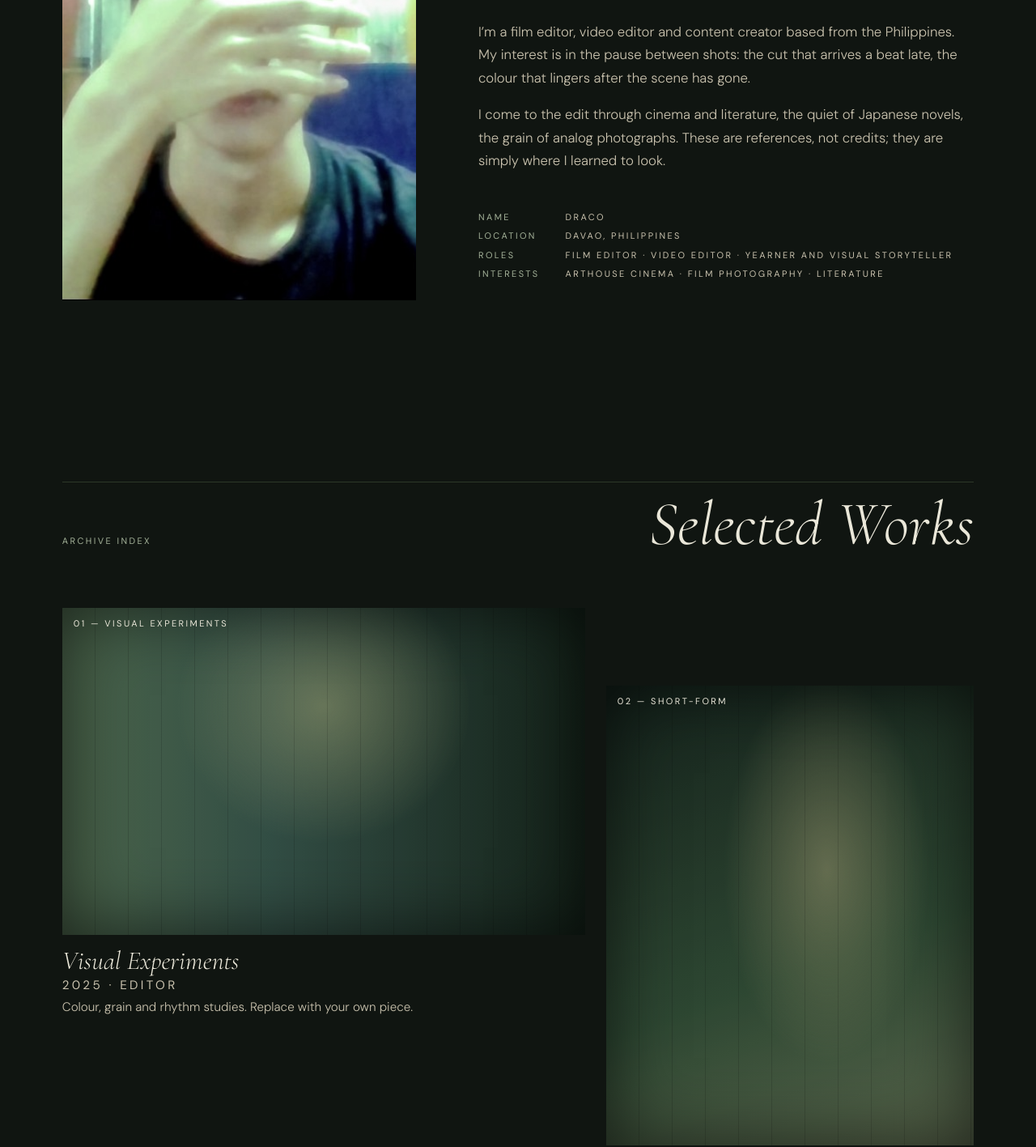
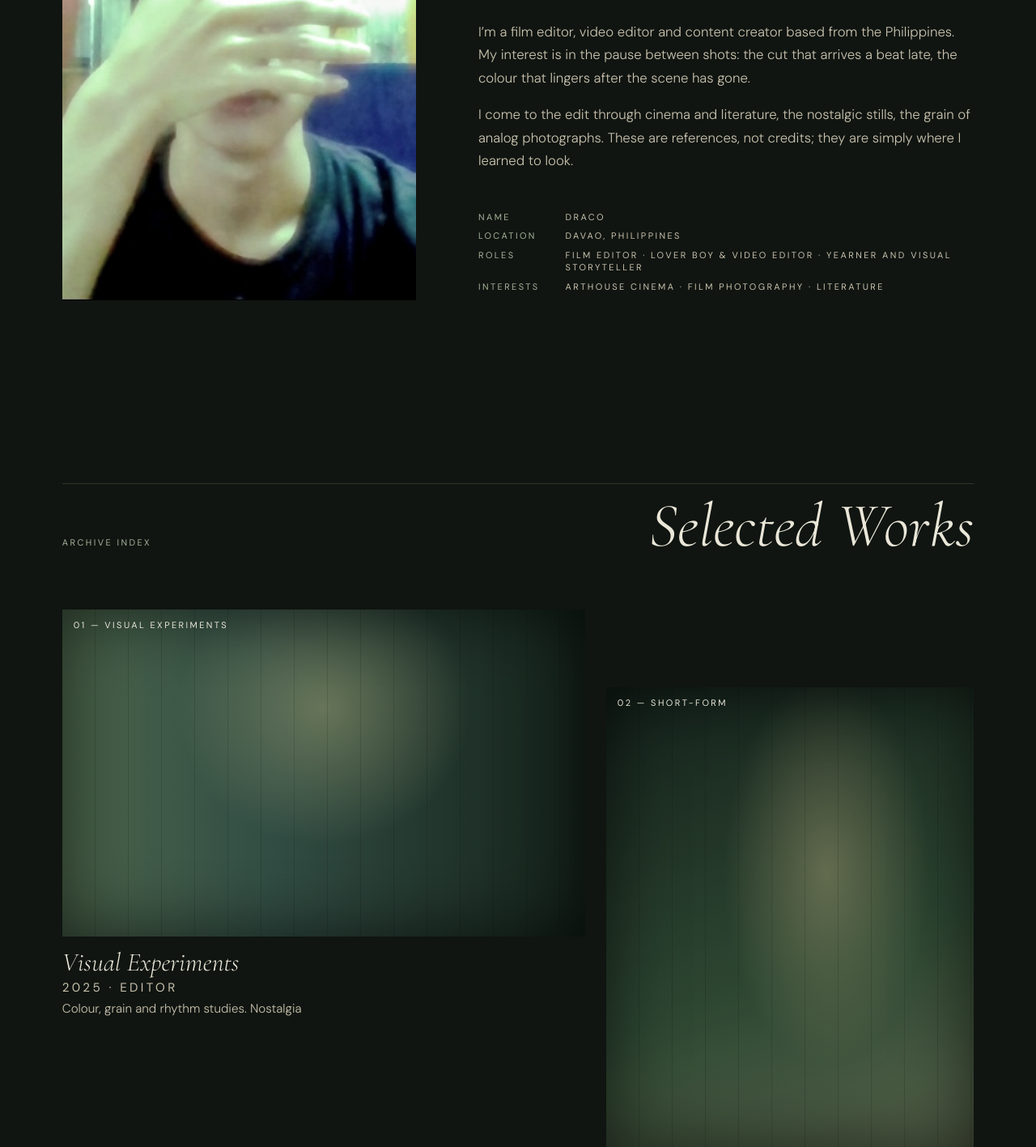
Before and after one commit to draco1x-stack/portfolio, a plain HTML site: page index.html in a window 1280 px wide. Shown: the part 1280-2697 px from the top of the page at 81% size. Drawn offline with nearby package versions, Linux system fonts and the light colour scheme.

Commit message:
index.html

```diff
--- a/index.html
+++ b/index.html
@@ -192,11 +192,11 @@ footer.end{margin-top:8vh;letter-spacing:.4em}
       <p class="lead">I edit the way some people write letters they never send — slowly, and mostly about what is left out.</p>
 
       <p>I’m a film editor, video editor and content creator based from the Philippines. My interest is in the pause between shots: the cut that arrives a beat late, the colour that lingers after the scene has gone.</p>
-      <p>I come to the edit through cinema and literature, the quiet of Japanese novels, the grain of analog photographs. These are references, not credits; they are simply where I learned to look.</p>
+      <p>I come to the edit through cinema and literature, the nostalgic stills, the grain of analog photographs. These are references, not credits; they are simply where I learned to look.</p>
       <dl class="meta">
         <dt>Name</dt><dd>Draco</dd>
         <dt>Location</dt><dd>Davao, Philippines</dd>
-        <dt>Roles</dt><dd>Film editor · Video editor · Yearner and Visual storyteller</dd>
+        <dt>Roles</dt><dd>Film editor · Lover Boy & Video editor · Yearner and Visual storyteller</dd>
         <dt>Interests</dt><dd>Arthouse cinema · Film photography · Literature</dd>
       </dl>
     </div>
@@ -249,7 +249,7 @@ footer.end{margin-top:8vh;letter-spacing:.4em}
 <script>
 
 const WORKS=[
- {t:"Visual Experiments",y:"2025",c:"Visual Experiments",d:"Colour, grain and rhythm studies. Replace with your own piece.",r:"Editor",h:150},
+ {t:"Visual Experiments",y:"2025",c:"Visual Experiments",d:"Colour, grain and rhythm studies. Nostalgia",r:"Editor",h:150},
  {t:"Short-Form Edits",y:"2025",c:"Short-Form",d:"Fast cuts with a slow heart. Placeholder entry.",r:"Editor",h:40},
  {t:"Cinematic Studies",y:"2024",c:"Studies",d:"Re-cutting scenes to learn how tension is built.",r:"Editor",h:95},
  {t:"Digital Storytelling",y:"2024",c:"Narrative",d:"Voice, image and silence in sequence.",r:"Editor / Writer",h:130},
```
